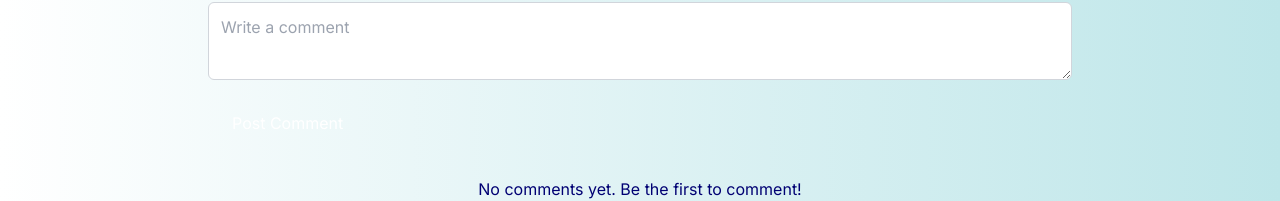
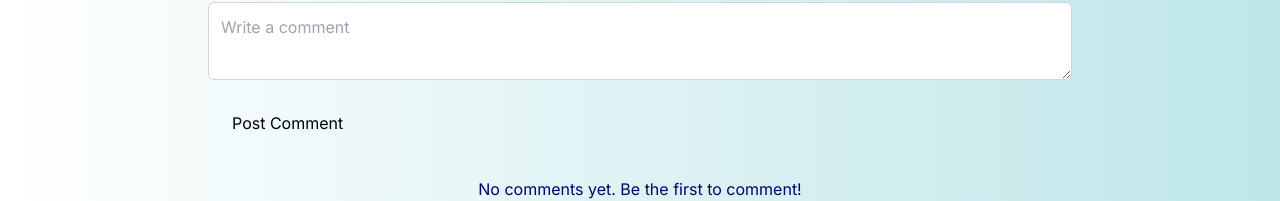
Before and after one commit to tanzeelnaveed8/milestone-3, a Next.js app: page /blog/getting-started-with-nextjs in a window 1280 px wide. Shown: the part 670-871 px from the top of the page. Built offline with nearby package versions, Linux system fonts and the light colour scheme.

Commit message:
Update CommentForm.tsx

```diff
--- a/app/components/CommentForm.tsx
+++ b/app/components/CommentForm.tsx
@@ -35,7 +35,7 @@ export function CommentForm({ onSubmit }: { onSubmit: (comment: { author: string
           placeholder="Write a comment"
         />
       </div>
-      <button type="submit" className="px-6 py-2 bg-primary text-white rounded-md">Post Comment</button>
+      <button type="submit" className="px-6 py-2 bg-primary text-black rounded-md">Post Comment</button>
     </form>
   );
 }
```
